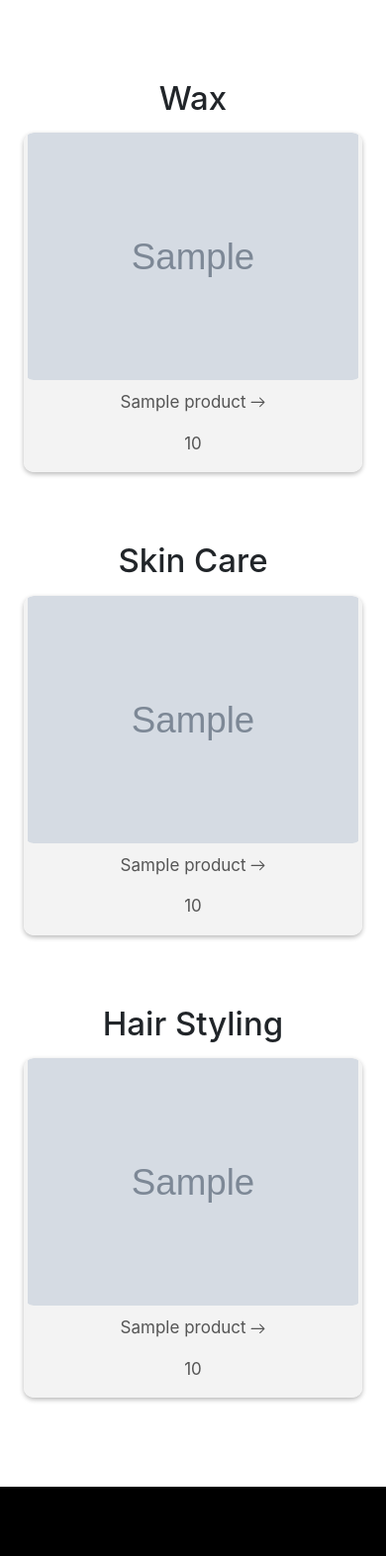
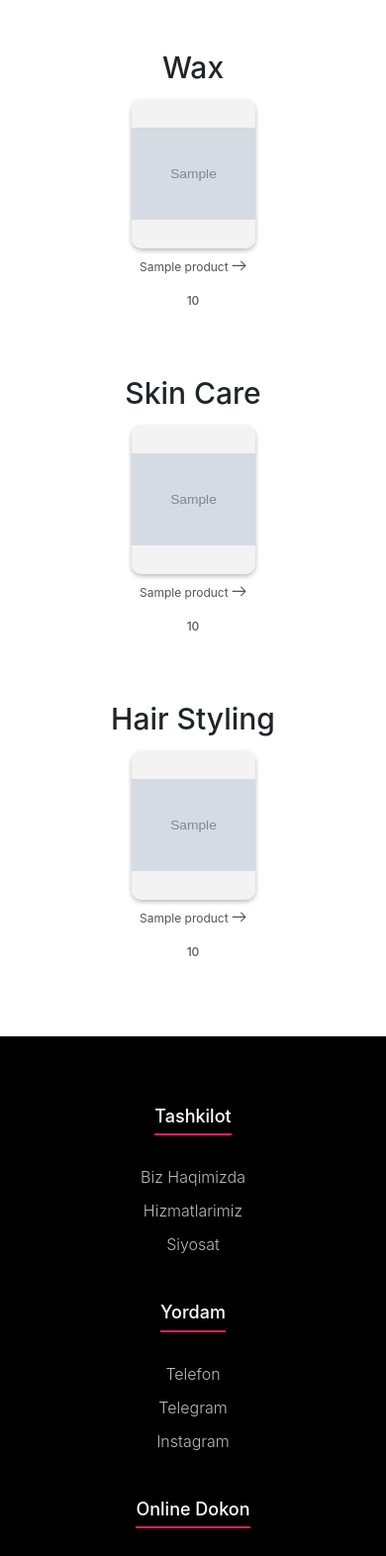
Before and after one commit to WaddJaloloff/RedOne, a Django app: template app/templates/products.html in a window 390 px wide. Shown: the part 88-1660 px from the top of the page at 99% size. Run offline with Django 3.2, Linux system fonts and the light colour scheme; the template is opened without the code that fills it: most values are stand-ins (such as "Sample title", 1, 10 or a date in 2020); grey boxes marked "Sample" are stand-in pictures; some libraries are stand-ins or nearby versions.

Commit message:
some changes in products

```diff
--- a/app/static/app/style.css
+++ b/app/static/app/style.css
@@ -111,16 +111,6 @@ body{
   width: 100%;
   height: 250px;
   object-fit: contain;
-  transition: transform 0.3s ease;
-}
-
-.item-product:hover img {
-  transform: scale(1.1);
-}
-
-.item img, .item-product img{
-  border-radius: 10px;
-  width: 100%;
   transition: transform 0.3s ease;
 }
 
@@ -276,6 +266,48 @@ body{
   justify-content: center;
 }
 
+.product-wrapper {
+  display: flex;
+  align-items: center;
+  gap: 50px;
+  flex-wrap: wrap;
+  margin-bottom: -20px;
+  margin-right: -20px;
+}
+
+.category-img-wrapper {
+  background-color: #f2f2f2dd;
+  flex: 0 0 auto;
+  box-shadow: 0 2px 5px rgba(0, 0, 0, 0.282);
+  border-radius: 10px;
+  overflow: hidden;
+  width: 300px;
+}
+
+.category-product {
+  margin: 10px;
+  display: inline-block;
+}
+
+.category-product img {
+  display: block;
+  width: 100%;
+  height: 250px;
+  object-fit: contain;
+  transition: transform 0.3s ease;
+}
+
+.category-price {
+  font-weight: 500;
+}
+
+.category-product p {
+  margin-top: 10px;
+  font-size: 17px;
+  color: #555;
+  text-align: center;
+}
+
 .products-category {
   margin: 50px 0;
 }
@@ -288,10 +320,74 @@ body{
   scroll-margin-top: 150px;
 }
 
+@media (max-width: 500px) {
+  .product-wrapper {
+    gap: 15px;
+    margin-bottom: -0;
+    margin-right: -0;
+    flex-wrap: wrap;
+    justify-content: center;
+  }
 
-@media (max-width: 990px) {
-.category-heading {
-  text-align: center;
-  font-size: 33px;
-  margin-bottom: 5px;
-}}
+  .category-img-wrapper {
+    width: 175px;
+  }
+
+  .category-product img {
+    height: 150px;
+    object-fit: contain;
+  }
+
+  .category-product p {
+    font-size: 13px;
+  }
+
+  .products-category {
+    margin: 30px 0;
+  }
+
+  .category-item {
+    padding: 20px 0;
+  }
+
+  .category-item {
+    scroll-margin-top: 100px;
+  }
+
+  .category-heading {
+    font-size: 30px;
+    margin-bottom: 5px;
+    text-align: center;
+  }
+}
+
+@media (max-width: 455px) {
+  .category-img-wrapper {
+    width: 150px;
+  }
+
+  .category-product p {
+    max-width: 150px;
+    font-size: 12px;
+  }
+}
+
+@media (max-width: 390px) {
+  .category-img-wrapper {
+    width: 125px;
+  }
+
+  .category-product p {
+    max-width: 125px;
+  }
+}
+
+@media (max-width: 335px) {
+  .category-img-wrapper {
+    width: 105px;
+  }
+
+  .category-product p {
+    max-width: 105px;
+  }
+}
--- a/app/templates/products.html
+++ b/app/templates/products.html
@@ -63,11 +63,13 @@
                 <li class="category-item" id="wax">
                     <!-- Category ismi -->
                     <h1 class="category-heading">Wax</h1>
-                    <div class="slider">
+                    <div class="product-wrapper">
                         {% for product in products %}
-                        <a class="item-product">
-                            <img src="{{product.image.url}}" alt="Image 5">
-                            <p>{{product.name}}
+                        <a class="category-product">
+                            <div class="category-img-wrapper">
+                                <img src="{{product.image.url}}" alt="Image 5">
+                            </div>
+                            <p class="category-p">{{product.name}}
                                 <span class="icon-wrap">
                                     <svg style="width: 15px;" viewBox="0 0 14 10" fill="none" aria-hidden="true"
                                         focusable="false" class="icon icon-arrow" xmlns="http://www.w3.org/2000/svg">
@@ -77,7 +79,7 @@
                                     </svg>
                                 </span>
                             </p>
-                            <p>{{product.price}}</p>
+                            <p class="category-price">{{product.price}}</p>
                         </a>
                         {% endfor %}
                     </div>
@@ -87,11 +89,13 @@
                 <li class="category-item" id="skin">
                     <!-- Category ismi -->
                     <h1 class="category-heading">Skin Care</h1>
-                    <div class="slider">
+                    <div class="product-wrapper">
                         {% for product in products %}
-                        <a class="item-product">
-                            <img src="{{product.image.url}}" alt="Image 5">
-                            <p>{{product.name}}
+                        <a class="category-product">
+                            <div class="category-img-wrapper">
+                                <img src="{{product.image.url}}" alt="Image 5">
+                            </div>
+                            <p class="category-p">{{product.name}}
                                 <span class="icon-wrap">
                                     <svg style="width: 15px;" viewBox="0 0 14 10" fill="none" aria-hidden="true"
                                         focusable="false" class="icon icon-arrow" xmlns="http://www.w3.org/2000/svg">
@@ -101,7 +105,7 @@
                                     </svg>
                                 </span>
                             </p>
-                            <p>{{product.price}}</p>
+                            <p class="category-price">{{product.price}}</p>
                         </a>
                         {% endfor %}
                     </div>
@@ -111,11 +115,13 @@
                 <li class="category-item" id="hair">
                     <!-- Category ismi -->
                     <h1 class="category-heading">Hair Styling</h1>
-                    <div class="slider">
+                    <div class="product-wrapper">
                         {% for product in products %}
-                        <a class="item-product">
-                            <img src="{{product.image.url}}" alt="Image 5">
-                            <p>{{product.name}}
+                        <a class="category-product">
+                            <div class="category-img-wrapper">
+                                <img src="{{product.image.url}}" alt="Image 5">
+                            </div>
+                            <p class="category-p">{{product.name}}
                                 <span class="icon-wrap">
                                     <svg style="width: 15px;" viewBox="0 0 14 10" fill="none" aria-hidden="true"
                                         focusable="false" class="icon icon-arrow" xmlns="http://www.w3.org/2000/svg">
@@ -125,7 +131,7 @@
                                     </svg>
                                 </span>
                             </p>
-                            <p>{{product.price}}</p>
+                            <p class="category-price">{{product.price}}</p>
                         </a>
                         {% endfor %}
                     </div>
```
Also changed, not shown: db.sqlite3, media/images/81uorYq6nL_UT0qnzl._AC_SX679_-Photoroom.png (added), media/images/product-0360-1-78828820656562-Photoroom_Ns4L8O6.png (added), media/images/test-Photoroom.png (added).
